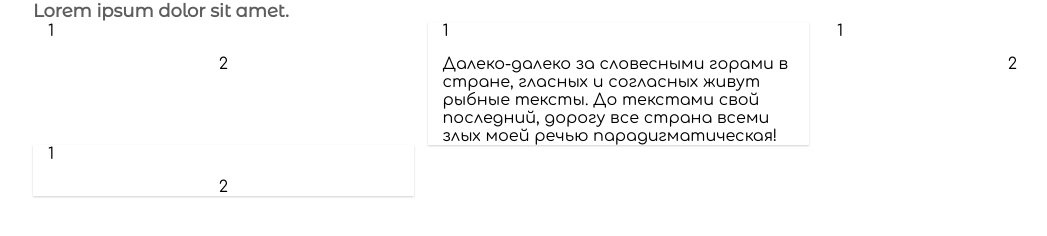
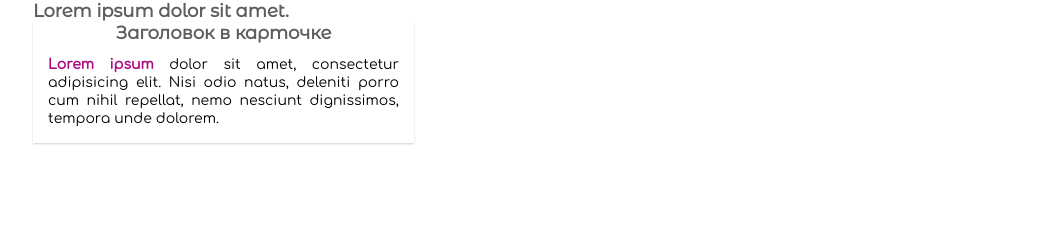
Before and after one commit to Ko2doo/mini-framework, a plain HTML site: page index.html in a window 1280 px wide. Shown: the whole page, without its empty margins (22-1069 px from the left). Drawn offline with Linux system fonts and the light colour scheme.

Commit message:
мелкие правки

```diff
--- a/base/_typography.scss
+++ b/base/_typography.scss
@@ -29,7 +29,12 @@ body{
   font: {
     family: 'Comfortaa-Regular';
     weight: 300;
+    size: 14px;
   }
+}
+
+p{
+  line-height: 18px;
 }
 
 h1,
@@ -41,6 +46,7 @@ h5{
     family: 'MontserratAlternates-Regular', sans-serif;
     weight: 300;
   }
+  display: inline-block;
 }
 
 
--- a/components/_card.scss
+++ b/components/_card.scss
@@ -3,6 +3,33 @@
 
 .card{
 	width: 30%;
+	height: auto;
+	display: inline-block;
+	padding: 0 15px 0 15px;
+	&.shadow{
+		@include shadow-card;
+	}
+
+		.card-header{
+			img{
+				width: 100%;
+				height: auto;
+			}
+		}
+		.card-body{
+			margin-top: 15px;
+			display: -webkit-flex;
+			display: -moz-flex;
+			display: -ms-flex;
+			display: -o-flex;
+			display: flex;
+			align-items: center;
+			flex-direction: column;
+			flex-wrap: wrap;
+		}
+}
+.card-big{
+	width: 40%;
 	height: auto;
 	display: inline-block;
 	padding: 0 15px 0 15px;
@@ -29,12 +56,14 @@
 			flex-wrap: wrap;
 		}
 }
-.card-big{
-	width: 40%;
+.card-mini{
+	width: 20%;
 	height: auto;
 	display: inline-block;
 	padding: 0 15px 0 15px;
-
+	&.shadow{
+		@include shadow-card;
+	}
 		.card-header{
 
 			img{
@@ -54,28 +83,3 @@
 			flex-wrap: wrap;
 		}
 }
-.card-mini{
-	width: 20%;
-	height: auto;
-	display: inline-block;
-	padding: 0 15px 0 15px;
-
-		.card-header{
-
-			img{
-				width: 100%;
-				height: auto;
-			}
-		}
-		.card-body{
-			margin-top: 15px;
-			display: -webkit-flex;
-			display: -moz-flex;
-			display: -ms-flex;
-			display: -o-flex;
-			display: flex;
-			align-items: center;
-			flex-direction: column;
-			flex-wrap: wrap;
-		}
-}
--- a/custom-stylesheet.scss
+++ b/custom-stylesheet.scss
@@ -12,4 +12,18 @@
 				//переопределяем цвет, по умолчанию он черный!
 			}
 	}
+
+	.card{
+
+			.card-header{
+				.headline{
+					text-align: center;
+				}
+				p{
+					display: block;
+					margin-top: 12px;
+					text-align: justify;
+				}
+			}
+	}
 }
--- a/index.html
+++ b/index.html
@@ -19,23 +19,17 @@
 
 
 			<div class="card-container">
-				<div class="card">
-					<div class="card-header">1</div>
-					<div class="card-body">2</div>
-				</div>
 				<div class="card shadow">
-					<div class="card-header">1</div>
-					<div class="card-body">
-						<p>Далеко-далеко за словесными горами в стране, гласных и согласных живут рыбные тексты. До текстами свой последний, дорогу все страна всеми злых моей речью парадигматическая!</p>
+
+					<div class="card-header">
+						<div class="headline">
+							<h3>Заголовок в карточке</h3>
+						</div>
+						<p><span class="text-mark-violet">Lorem ipsum</span> dolor sit amet, consectetur adipisicing elit. Nisi odio natus, deleniti porro cum nihil repellat, nemo nesciunt dignissimos, tempora unde dolorem.</p>
 					</div>
-				</div>
-				<div class="card">
-					<div class="card-header">1</div>
-					<div class="card-body">2</div>
-				</div>
-				<div class="card shadow">
-					<div class="card-header">1</div>
-					<div class="card-body">2</div>
+
+					<div class="card-body"></div>
+
 				</div>
 			</div>
 
```
Also changed, not shown: custom-app.css, custom-stylesheet.css, 1 other file.
